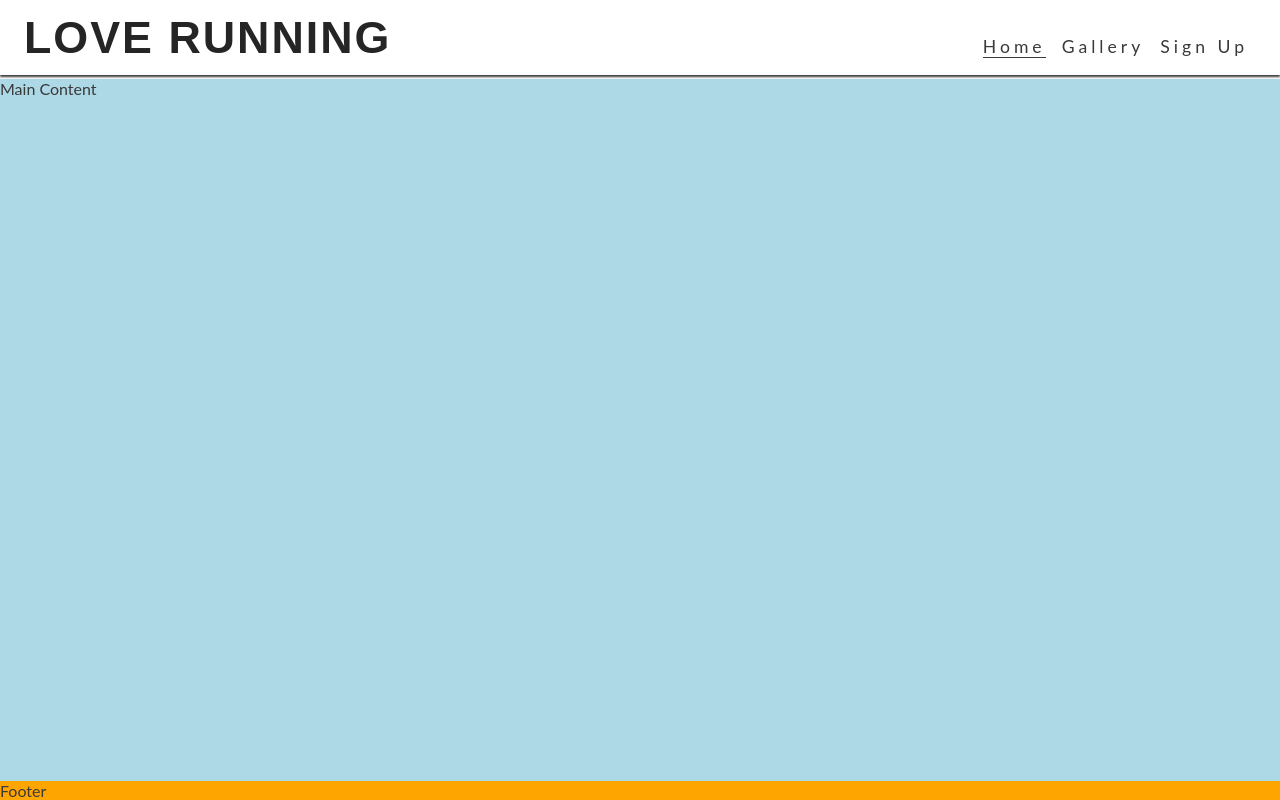
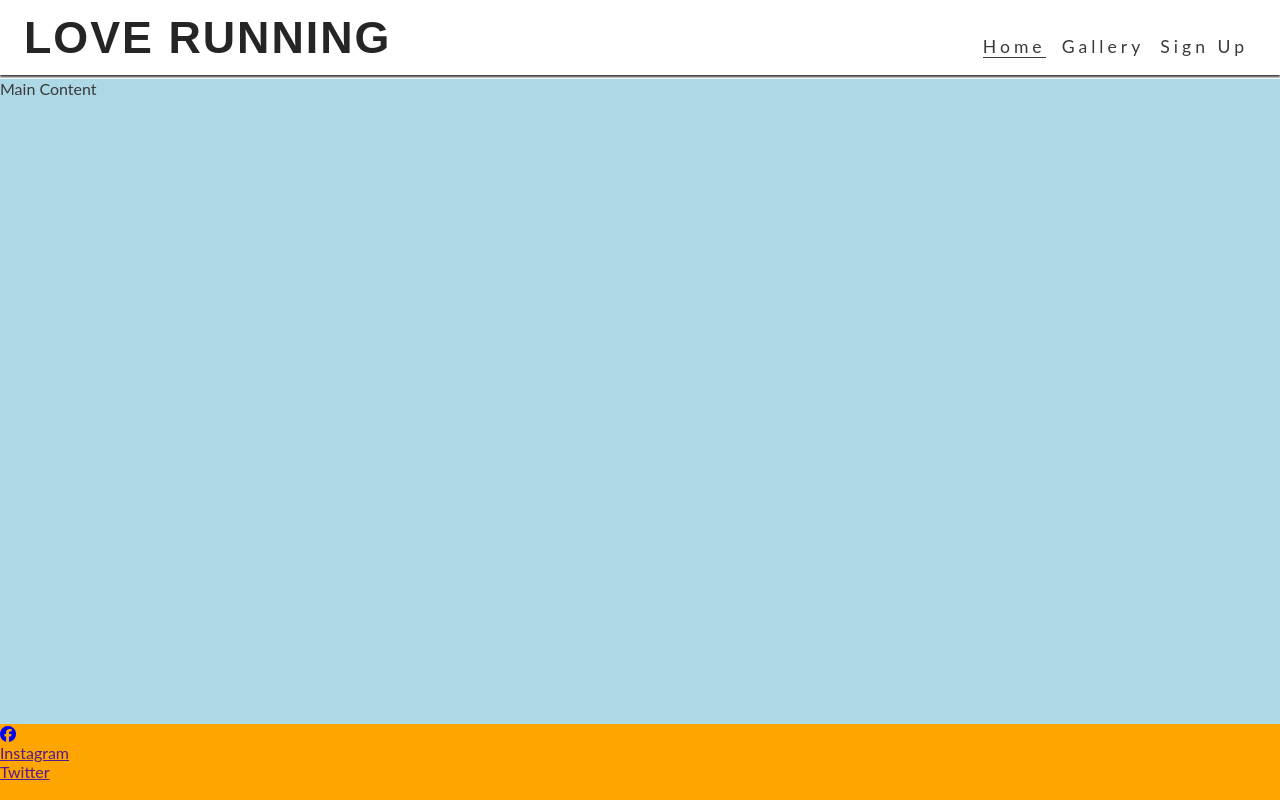
Before and after one commit to sakixchy/love_running_project, a plain HTML site: page index.html in a window 1280 px wide. Drawn offline with Linux system fonts and the light colour scheme.

Commit message:
add font awesome and first footer link with a logo

```diff
--- a/index.html
+++ b/index.html
@@ -5,7 +5,8 @@
     <meta charset="UTF-8">
     <meta name="viewport" content="width=   , initial-scale=1.0">
     <!--Meta tags for search engines-->
-    <meta name="description" content="Love Running. Club for runners in Dublin, Ireland. Urban running. Trail running. Dublin docklands and Pheonix Park.">
+    <meta name="description"
+        content="Love Running. Club for runners in Dublin, Ireland. Urban running. Trail running. Dublin docklands and Pheonix Park.">
     <meta name="keywords" content="love running, run, running club, runners, Ireland, Dublin, sport, exercise">
     <!--Title-->
     <title>Love Running</title>
@@ -37,9 +38,19 @@
     <!--Main Content-->
     <main>Main Content</main>
     <!--Footer-->
-    <footer>Footer</footer>
+    <footer>
+        <!--Social media links-->
+        <ul>
+            <li><a href="https://www.facebook.com" target="_blank" rel="noopener"
+                    aria-label="Visit our Facebook page(opens in a new tab)"><i class="fa-brands fa-facebook"></i></a></li>
+            <li><a href="">Instagram</a></li>
+            <li><a href="">Twitter</a></li>
+            <li><a href=""></a></li>
+        </ul>
+    </footer>
 
-
+    <!--Font Awesome kit-->
+    <script src="https://kit.fontawesome.com/b10b4c4afc.js" crossorigin="anonymous"></script>
 </body>
 
 </html>
```
Lines whose indentation alone changed are shown as unchanged.
